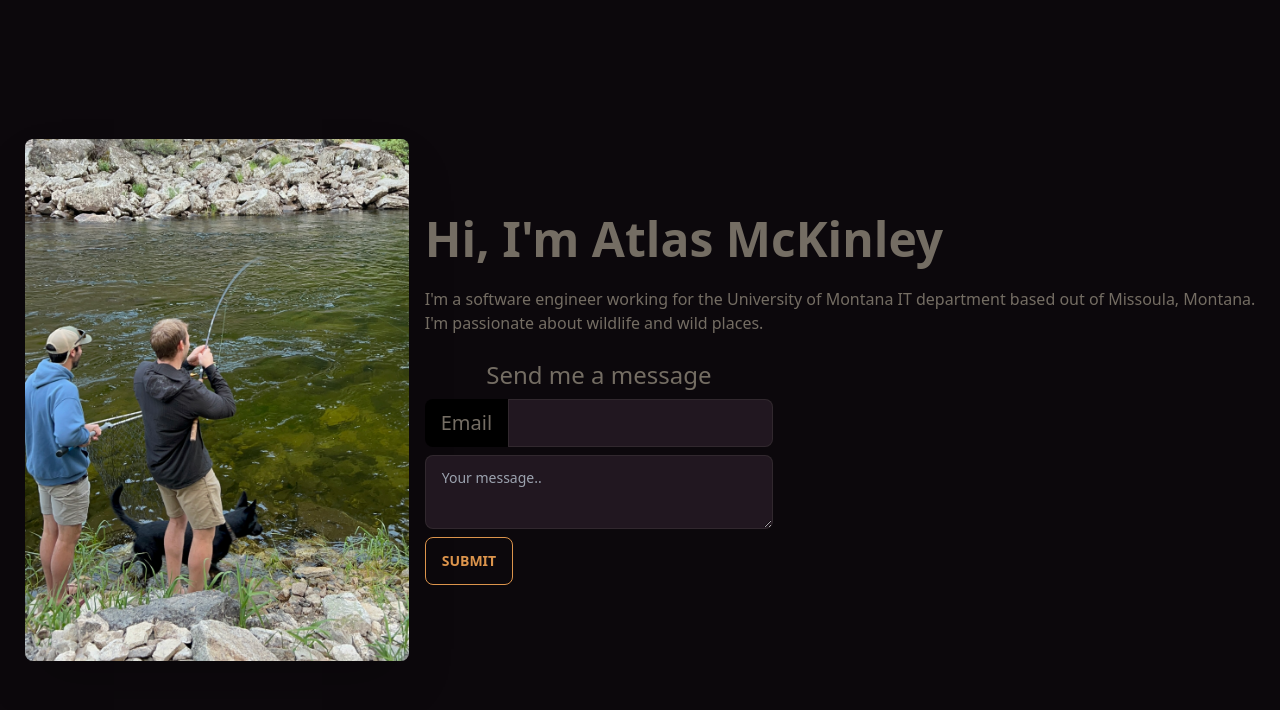
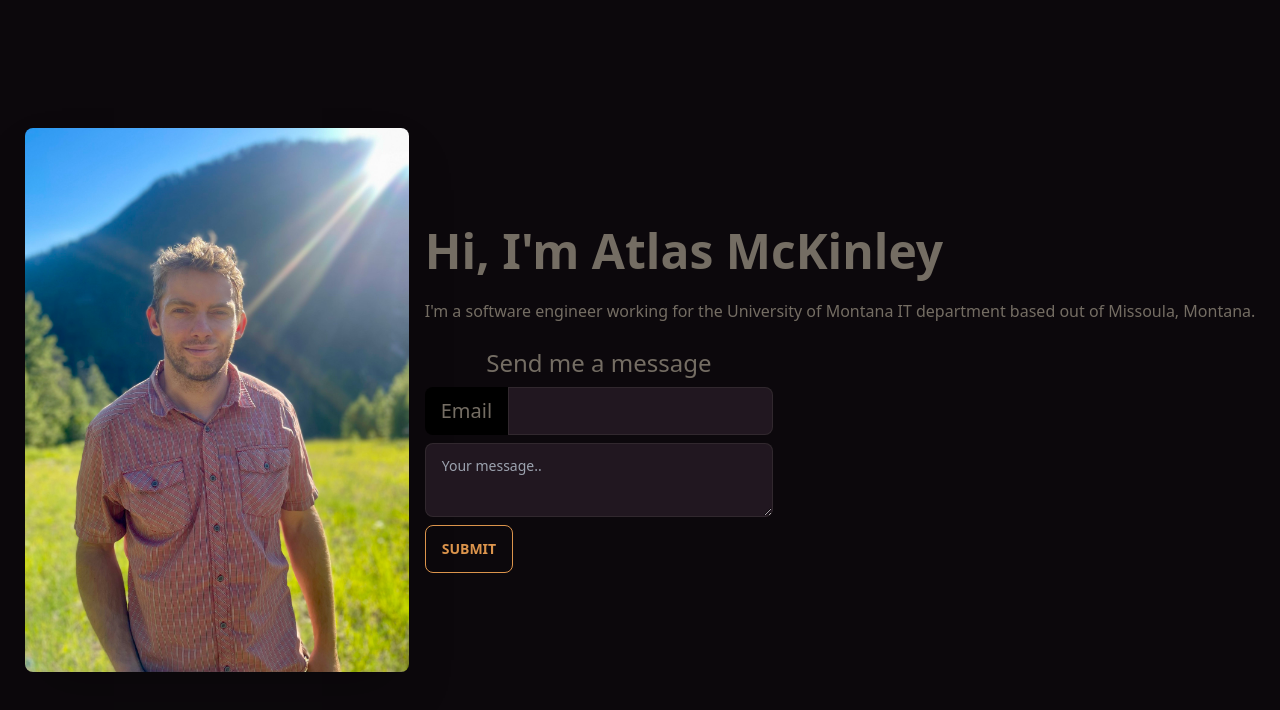
Before and after one commit to atlasmac/portfolio-23, a Next.js app: page / in a window 1280 px wide. Shown: the top 710 px of the page. Built offline with nearby package versions, Linux system fonts and the light colour scheme.

Commit message:
add new pic

```diff
--- a/src/components/Hero.tsx
+++ b/src/components/Hero.tsx
@@ -11,12 +11,11 @@ function Hero() {
           width={500}
           height={500}
           priority
-          src="/fish2.jpeg" className="max-w-sm rounded-lg shadow-2xl" />
+          src="/prof-pic.jpg" className="max-w-sm rounded-lg shadow-2xl" />
         <div>
           <h1 className="text-5xl font-bold">Hi, I&apos;m Atlas McKinley</h1>
           <div className='py-6'>
             <p className="">I&apos;m a software engineer working for the University of Montana IT department based out of Missoula, Montana.</p>
-            <p className="">I&apos;m passionate about wildlife and wild places.</p>
           </div>
           <ContactForm />
         </div>
```
Also changed, not shown: public/prof-pic.jpg (added).
